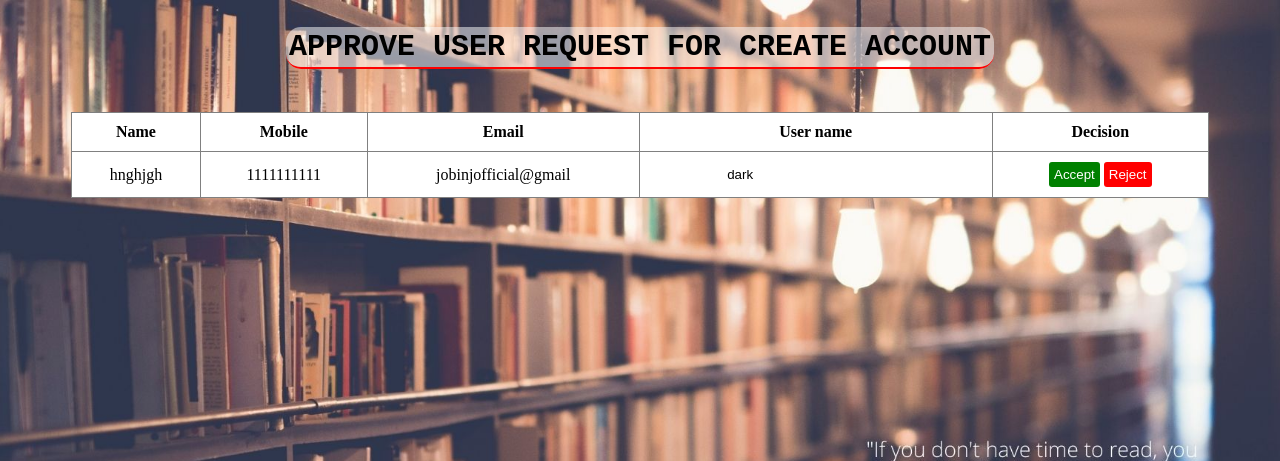
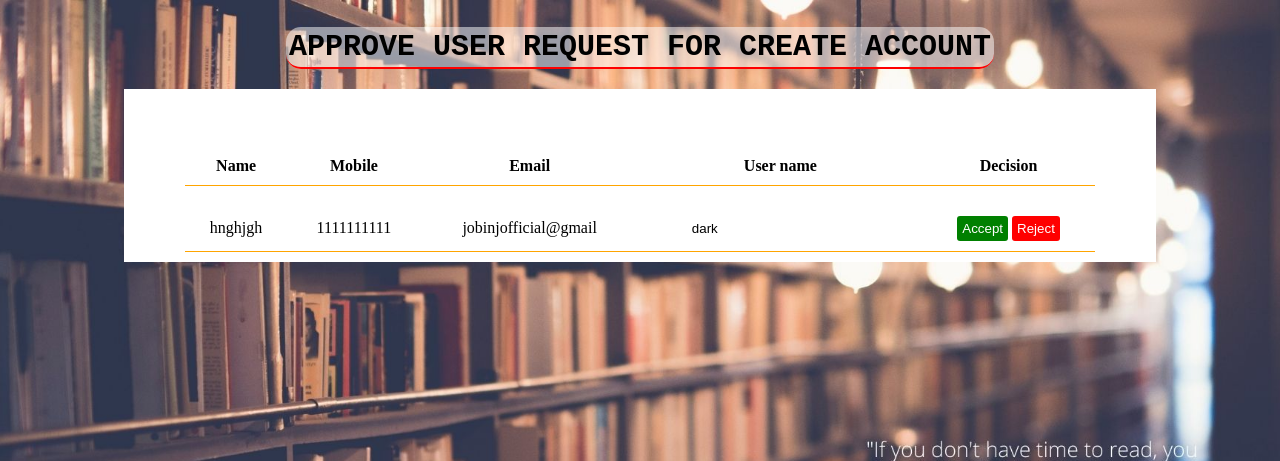
Before and after one commit to cmsubhadra/Library-Project-MCA-_-PHP, a PHP site: page /admin/add_request.php in a window 1280 px wide. Shown: the top 461 px of the page. Run offline with PHP 8.4, Linux system fonts and the light colour scheme; a user stored in the database is signed in; data comes from the database, SQL or seed files in the repository.

Commit message:
add request page layout changed

```diff
--- a/admin/add_request.php
+++ b/admin/add_request.php
@@ -37,6 +37,19 @@
             padding:5px;
             border-radius:3px;
         }
+        .div-box{
+            padding:10px;
+            background:white;
+            text-align:center;
+            width:80%;
+            margin:auto;
+        }
+        #myTable tr{
+            border-bottom:1px solid orange;
+        }
+        #myTable td{
+            padding-top:30px;
+        }
     </style>
 </head>
 <body>
@@ -50,9 +63,10 @@
         echo "Connection error !";
     }
     else{
+        echo "<div class=\"div-box\">";
         $query = "select * from user_approve";
         $values = mysqli_query($con,$query);
-        echo '<table border="1" id="myTable" style="margin-left:auto;margin-right:auto;margin-top:3em;border-collapse:collapse;"><th>Name</th><th>Mobile</th><th>Email</th><th>User name</th><th>Decision</th>';
+        echo '<table id="myTable" style="margin-left:auto;margin-right:auto;margin-top:3em;border-collapse:collapse;"><th>Name</th><th>Mobile</th><th>Email</th><th>User name</th><th>Decision</th>';
         if(mysqli_num_rows($values)){
 
                 while($row=mysqli_fetch_assoc($values)){
@@ -76,8 +90,9 @@
                             echo "<input class=\"opt-sel-btn\" type='submit' name='accept' value='Accept' style='background-color:green;'> <input class=\"opt-sel-btn\" type='submit' name='reject' value='Reject' style='background-color:red;'>";
                         echo '</td>';
                     echo '</tr></form>';
-                }
-;                echo '</table>';
+                };
+                        echo '</table>';
+                        echo "</div>";
         }
         else{
                 echo "<script>alert('Nothing is active !');</script>";
```
